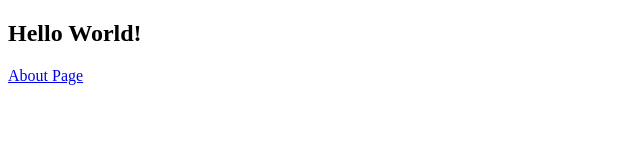
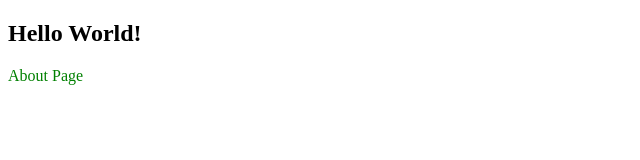
Before and after one commit to nazhimkalam/Learning-Next-JS, a Next.js app: page / in a window 1280 px wide. Shown: the top 160 px of the page, without its empty margins (0-640 px from the left). Built offline with nearby package versions, Linux system fonts and the light colour scheme.

Commit message:
Styling in Next JS

```diff
--- a/pages/index.js
+++ b/pages/index.js
@@ -5,10 +5,14 @@ function index() {
 		<div>
 			<h2>Hello World!</h2>
 			<Link href="/about">
-				About Page
+				<a style={myStyle}>About Page</a>
 			</Link>
 		</div>
 	);
 }
 
+const myStyle = {
+	textDecoration: 'none',
+	color: 'green',
+};
 export default index;
```
Also changed, not shown: pages/about.js (+15 -8 lines), 1 other file (tests, documents, lock files or other folders).
